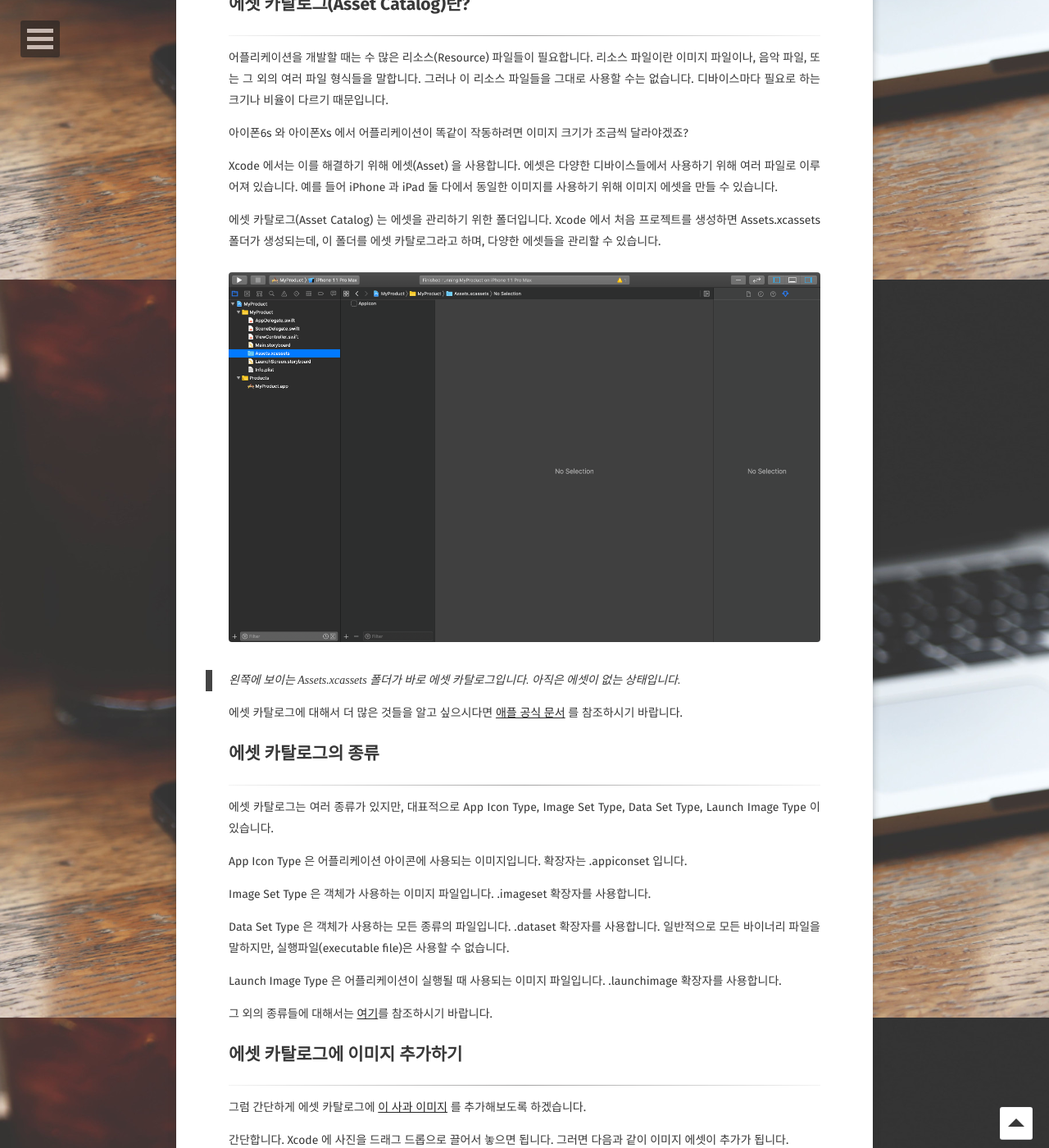
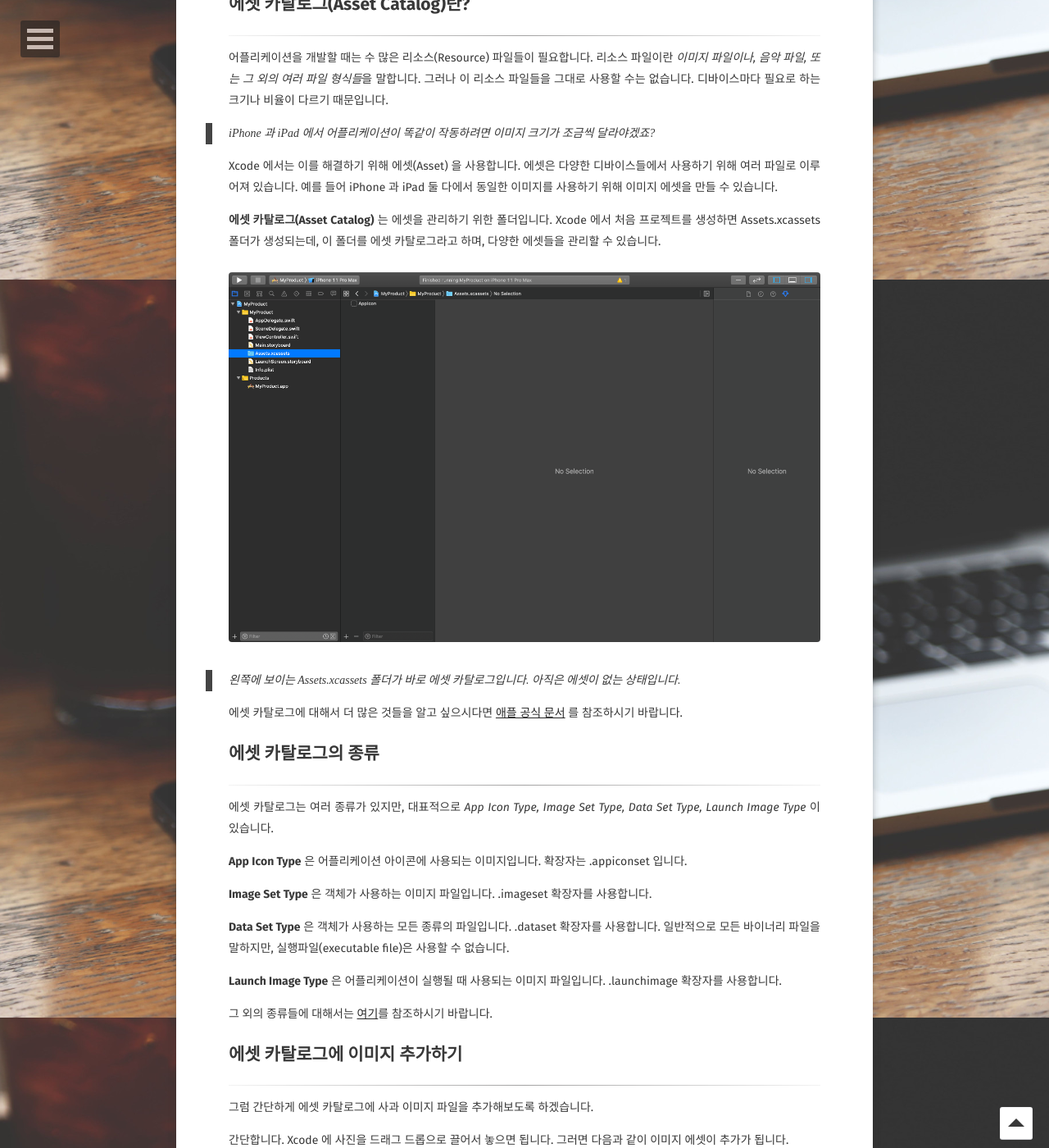
Before and after one commit to woojin-hwang/woojin-hwang.github.io, a Jekyll site: the page built from _posts/2020-01-19-xcode-asset.md, in a window 1280 px wide and 1400 px high, scrolled down 559 px. Shown: the whole window at 82% size. Built offline with Jekyll 4.4.1, drawn with Linux system fonts in a browser that asks for light colours; some web fonts are replaced; some of the changed text lies outside the part shown.

Commit message:
update post #xcode-asset

```diff
--- a/_posts/2020-01-19-xcode-asset.md
+++ b/_posts/2020-01-19-xcode-asset.md
@@ -19,13 +19,13 @@
 
 ---
 
-어플리케이션을 개발할 때는 수 많은 리소스(Resource) 파일들이 필요합니다. 리소스 파일이란 이미지 파일이나, 음악 파일, 또는 그 외의 여러 파일 형식들을 말합니다. 그러나 이 리소스 파일들을 그대로 사용할 수는 없습니다. 디바이스마다 필요로 하는 크기나 비율이 다르기 때문입니다.
+어플리케이션을 개발할 때는 수 많은 리소스(Resource) 파일들이 필요합니다. 리소스 파일이란 *이미지 파일이나, 음악 파일, 또는 그 외의 여러 파일 형식들*을 말합니다. 그러나 이 리소스 파일들을 그대로 사용할 수는 없습니다. 디바이스마다 필요로 하는 크기나 비율이 다르기 때문입니다.
 
-아이폰6s 와 아이폰Xs 에서 어플리케이션이 똑같이 작동하려면 이미지 크기가 조금씩 달라야겠죠?
+> iPhone 과 iPad 에서 어플리케이션이 똑같이 작동하려면 이미지 크기가 조금씩 달라야겠죠?
 
 Xcode 에서는 이를 해결하기 위해 에셋(Asset) 을 사용합니다. 에셋은 다양한 디바이스들에서 사용하기 위해 여러 파일로 이루어져 있습니다. 예를 들어 iPhone 과 iPad 둘 다에서 동일한 이미지를 사용하기 위해 이미지 에셋을 만들 수 있습니다.
 
-에셋 카탈로그(Asset Catalog) 는 에셋을 관리하기 위한 폴더입니다. Xcode 에서 처음 프로젝트를 생성하면 Assets.xcassets 폴더가 생성되는데, 이 폴더를 에셋 카탈로그라고 하며, 다양한 에셋들을 관리할 수 있습니다.
+**에셋 카탈로그(Asset Catalog)** 는 에셋을 관리하기 위한 폴더입니다. Xcode 에서 처음 프로젝트를 생성하면 Assets.xcassets 폴더가 생성되는데, 이 폴더를 에셋 카탈로그라고 하며, 다양한 에셋들을 관리할 수 있습니다.
 
 <figure>
   <a href="https://raw.githubusercontent.com/woojin-hwang/woojin-hwang.github.io/master/_posts/img/xcode-asset/asset_catalog.png"><img src="https://raw.githubusercontent.com/woojin-hwang/woojin-hwang.github.io/master/_posts/img/xcode-asset/asset_catalog.png"></a>
@@ -39,15 +39,15 @@
 
 ---
 
-에셋 카탈로그는 여러 종류가 있지만, 대표적으로 App Icon Type, Image Set Type, Data Set Type, Launch Image Type 이 있습니다.
+에셋 카탈로그는 여러 종류가 있지만, 대표적으로 *App Icon Type, Image Set Type, Data Set Type, Launch Image Type* 이 있습니다.
 
-App Icon Type 은 어플리케이션 아이콘에 사용되는 이미지입니다. 확장자는 .appiconset 입니다.
+**App Icon Type** 은 어플리케이션 아이콘에 사용되는 이미지입니다. 확장자는 .appiconset 입니다.
 
-Image Set Type 은 객체가 사용하는 이미지 파일입니다. .imageset 확장자를 사용합니다.
+**Image Set Type** 은 객체가 사용하는 이미지 파일입니다. .imageset 확장자를 사용합니다.
 
-Data Set Type 은 객체가 사용하는 모든 종류의 파일입니다. .dataset 확장자를 사용합니다. 일반적으로 모든 바이너리 파일을 말하지만, 실행파일(executable file)은 사용할 수 없습니다.
+**Data Set Type** 은 객체가 사용하는 모든 종류의 파일입니다. .dataset 확장자를 사용합니다. 일반적으로 모든 바이너리 파일을 말하지만, 실행파일(executable file)은 사용할 수 없습니다.
 
-Launch Image Type 은 어플리케이션이 실행될 때 사용되는 이미지 파일입니다. .launchimage 확장자를 사용합니다.
+**Launch Image Type** 은 어플리케이션이 실행될 때 사용되는 이미지 파일입니다. .launchimage 확장자를 사용합니다.
 
 그 외의 종류들에 대해서는 [여기](https://developer.apple.com/library/archive/documentation/Xcode/Reference/xcode_ref-Asset_Catalog_Format/AssetTypes.html)를 참조하시기 바랍니다.
 
@@ -55,12 +55,18 @@
 
 ---
 
-그럼 간단하게 에셋 카탈로그에 [이 사과 이미지](https://www.edwith.org/viewer/image?src=https%3A%2F%2Fcphinf.pstatic.net%2Fmooc%2F20171230_87%2F1514626170418ruVUk_PNG%2Fapple.png) 를 추가해보도록 하겠습니다.
+그럼 간단하게 에셋 카탈로그에 사과 이미지 파일을 추가해보도록 하겠습니다.
 
 간단합니다. Xcode 에 사진을 드래그 드롭으로 끌어서 놓으면 됩니다. 그러면 다음과 같이 이미지 에셋이 추가가 됩니다.
 
 <figure>
   <a href="https://raw.githubusercontent.com/woojin-hwang/woojin-hwang.github.io/master/_posts/img/xcode-asset/xcode_apple1.png"><img src="https://raw.githubusercontent.com/woojin-hwang/woojin-hwang.github.io/master/_posts/img/xcode-asset/xcode_apple1.png"></a>
+</figure>
+
+또는 화면 하단에 **+** 버튼을 눌러 New Image Set 을 클릭할 수도 있습니다.
+
+<figure>
+  <a href="https://raw.githubusercontent.com/woojin-hwang/woojin-hwang.github.io/master/_posts/img/xcode-asset/xcode_new_image_set.png"><img src="https://raw.githubusercontent.com/woojin-hwang/woojin-hwang.github.io/master/_posts/img/xcode-asset/xcode_new_image_set"></a>
 </figure>
 
 iPad 등의 기기를 위해 2x 와 3x 크기를 추가하도록 하겠습니다. 이 방법도 간단합니다. 사과를 복사해서 붙여넣으면 다음과 같이 됩니다.
@@ -79,12 +85,12 @@
 
 ---
 
-앱 시닝(App Thining) 이란 어플리케이션이 설치될 때 디바이스에 최적화되어 설치될 수 있도록 하는 기술을 말합니다. 어플리케이션의 설치 용량을 줄이고 다운로드 시간을 줄일 수 있습니다. 앱 시닝의 요소로는 슬라이싱(Slicing), 비트코드(Bitcode), 주문형-리소스(ODRs, On-demand resource) 가 있습니다.
+**앱 시닝(App Thining)** 이란 어플리케이션이 설치될 때 디바이스에 최적화되어 설치될 수 있도록 하는 기술을 말합니다. 어플리케이션의 설치 용량을 줄이고 다운로드 시간을 줄일 수 있습니다. 앱 시닝의 요소로는 *슬라이싱(Slicing), 비트코드(Bitcode), 주문형-리소스(ODRs, On-demand resource)* 가 있습니다.
 
-슬라이싱은 어플리케이션을 여러 조각으로 나눈 다음, 다운로드를 할 때 그 중에서 디바이스에 가장 적합한 버전을 다운로드하는 방식입니다. 에셋 카탈로그의 이미지들을 자동으로 적용해줍니다.
+**슬라이싱**은 어플리케이션을 여러 조각으로 나눈 다음, 다운로드를 할 때 그 중에서 디바이스에 가장 적합한 버전을 다운로드하는 방식입니다. 에셋 카탈로그의 이미지들을 자동으로 적용해줍니다.
 
-비트코드는 나중에 새로운 애플 디바이스가 출시되더라도 새로운 버전을 만들 필요 없이 애플 측에서 알아서 재컴파일하기 위한 방식입니다. 비트코드를 사용하게 되면 앱 스토어에 업로드를 할 때, 애플에서 그 어플리케이션을 새로 컴파일하여 최적화합니다.
+**비트코드**는 나중에 새로운 애플 디바이스가 출시되더라도 새로운 버전을 만들 필요 없이 애플 측에서 알아서 재컴파일하기 위한 방식입니다. 비트코드를 사용하게 되면 앱 스토어에 업로드를 할 때, 애플에서 그 어플리케이션을 새로 컴파일하여 최적화합니다.
 
 > 만약 새로운 아키텍쳐가 나오더라도 애플이 알아서 재컴파일을 하면 새로운 버전을 만들 필요가 없겠죠?
 
-주문형-리소스는 굳이 어플리케이션에 포함될 필요 없는 이미지나 음악 파일에 태그를 달아, 나중에 애플 서버에서 해당 파일을 요청할 때 받을 수 있도록 하는 방식입니다. 어플리케이션 사이즈를 줄일 수 있습니다.
+**주문형-리소스**는 굳이 어플리케이션에 포함될 필요 없는 이미지나 음악 파일에 태그를 달아, 나중에 애플 서버에서 해당 파일을 요청할 때 받을 수 있도록 하는 방식입니다. 어플리케이션 사이즈를 줄일 수 있습니다.
```
Also changed, not shown: _posts/img/xcode-asset/xcode_new_image_set.png (added), 5 other files.
